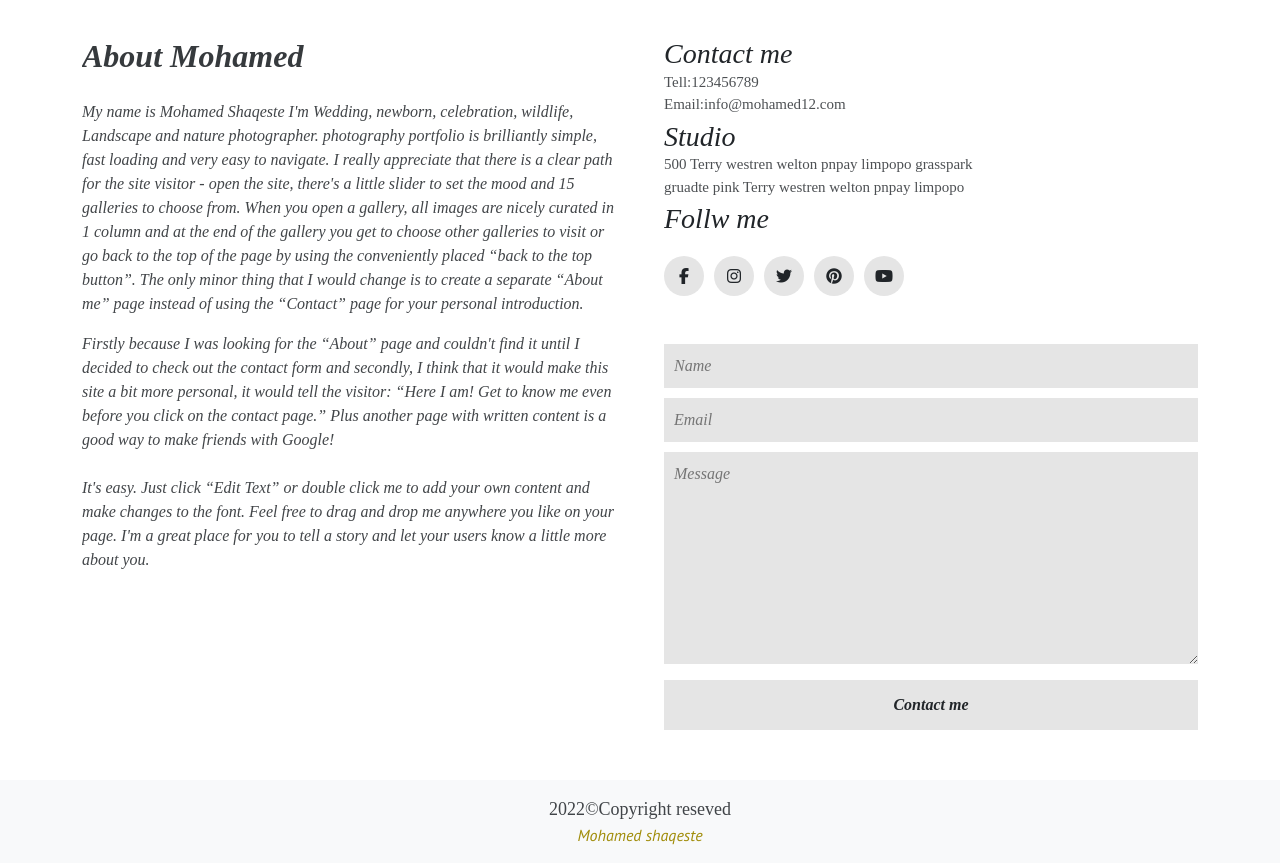
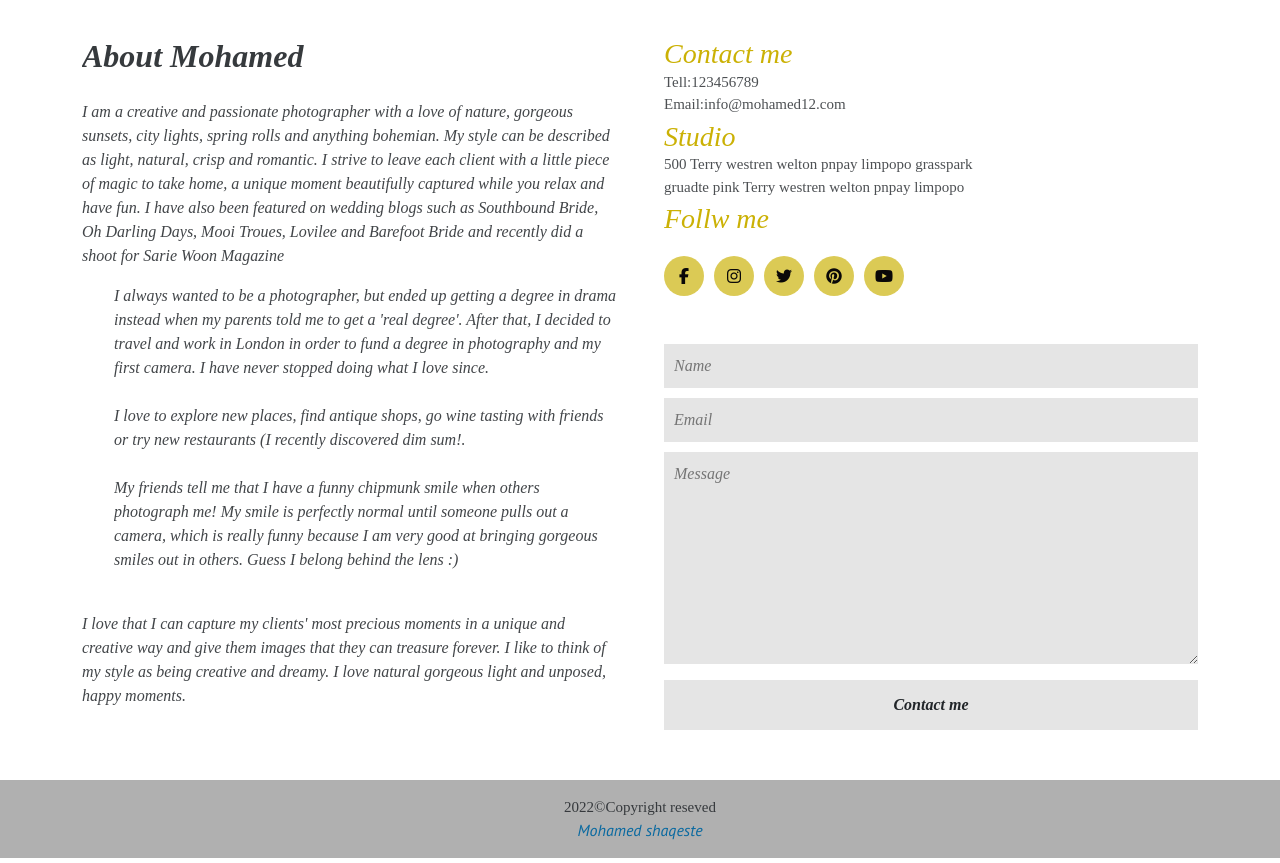
Before and after one commit to ahmed-shiiqaaye/Mohamed-photographer, a plain HTML site: page contact.html in a window 1280 px wide. Shown: the part 862-1725 px from the top of the page. Drawn offline with nearby package versions, Linux system fonts and the light colour scheme; a web font is replaced by a local one.

Commit message:
done the website

```diff
--- a/contact.html
+++ b/contact.html
@@ -7,7 +7,7 @@
     <link rel="stylesheet" href="/sass/style.css">
     <link href="https://fonts.googleapis.com/css2?family=Aladin&family=Contrail+One&family=Fira+Sans:wght@400;500;600&family=Germania+One&family=Josefin+Sans&family=Lato&family=Lobster&family=Montserrat:wght@300;400;500;600;700&family=Niconne&family=Nunito&family=Oleo+Script&family=Oswald:wght@300;400;500;700&family=PT+Sans:ital@1&family=Poppins:wght@400;500&family=Ubuntu:ital,wght@0,400;0,700;1,500&family=Yanone+Kaffeesatz:wght@400;500;600&display=swap" rel="stylesheet">
     <link href="https://cdn.jsdelivr.net/npm/bootstrap@5.0.2/dist/css/bootstrap.min.css" rel="stylesheet" integrity="sha384-EVSTQN3/azprG1Anm3QDgpJLIm9Nao0Yz1ztcQTwFspd3yD65VohhpuuCOmLASjC" crossorigin="anonymous">
-    <title>Artis</title>
+    <title>Mo-photos - Bio</title>
 </head>
 <body>
      <!--  -->
@@ -47,13 +47,19 @@
                 <h2>Get to know more</h2>
             </div>
             <div class="div">
-                <img src="https://media.istockphoto.com/photos/professional-photographer-at-work-picture-id1136024231?k=20&m=1136024231&s=170667a&w=0&h=xfKpNThbzgFEuVQlg21Tni29icmQan0arvvWX_okIYo=" alt="">
+              <img src="/about.jpg" alt="">
                 <div class="row g-5">
                 <div class="inner col-lg-6">
                     <h2>About Mohamed</h2>
-                    <p>My name is Mohamed Shaqeste I'm Wedding, newborn, celebration, wildlife, Landscape and nature photographer. photography portfolio is brilliantly simple, fast loading and very easy to navigate. I really appreciate that there is a clear path for the site visitor - open the site, there's a little slider to set the mood and 15 galleries to choose from. When you open a gallery, all images are nicely curated in 1 column and at the end of the gallery you get to choose other galleries to visit or go back to the top of the page by using the conveniently placed “back to the top button”.
-                    The only minor thing that I would change is to create a separate “About me” page instead of using the “Contact” page for your personal introduction. <br></p>
-                    <p> Firstly because I was looking for the “About” page and couldn't find it until I decided to check out the contact form and secondly, I think that it would make this site a bit more personal, it would tell the visitor: “Here I am! Get to know me even before you click on the contact page.” Plus another page with written content is a good way to make friends with Google! <br> <br> It's easy. Just click “Edit Text” or double click me to add your own content and make changes to the font. Feel free to drag and drop me anywhere you like on your page. I'm a great place for you to tell a story and let your users know a little more about you.</p>
+                    <p>I am a creative and passionate photographer with a love of nature, gorgeous sunsets, city lights, spring rolls and anything bohemian. My style can be described as light, natural, crisp and romantic. I strive to leave each client with a little piece of magic to take home, a unique moment beautifully captured while you relax and have fun. I have also been featured on wedding blogs such as Southbound Bride, Oh Darling Days, Mooi Troues, Lovilee and Barefoot Bride and recently did a shoot for Sarie Woon Magazine</p>
+                    <ul>
+                        <li>I always wanted to be a photographer, but ended up getting a degree in drama instead when my parents told me to get a 'real degree'. After that, I decided to travel and work in London in order to fund a degree in photography and my first camera. I have never stopped doing what I love since.
+                        </li><br>
+                        <li>I love to explore new places, find antique shops, go wine tasting with friends or try new restaurants (I recently discovered dim sum!.</li><br>
+                        <li>My friends tell me that I have a funny chipmunk smile when others photograph me! My smile is perfectly normal until someone pulls out a camera, which is really funny because I am very good at bringing gorgeous smiles out in others. Guess I belong behind the lens :)
+                        </li> <br>
+                    </ul>
+                    <p>I love that I can capture my clients' most precious moments in a unique and creative way and give them images that they can treasure forever. I like to think of my style as being creative and dreamy. I love natural gorgeous light and unposed, happy moments. </p>
                 </div>
                 <div class="forms col-lg-6">
                     <div class="groups mb-1">
@@ -87,7 +93,7 @@
         </div>
     </div>
 
-    <footer class="bg-light py-3">
+    <footer class=" py-3">
       <div class="container">
         <div class="row text-center d-flex justify-content-center align-items-center">
           <p class="col-sm-12">2022&copy;Copyright reseved</p>
--- a/sass/style.scss
+++ b/sass/style.scss
@@ -278,6 +278,15 @@ p {
                 font-family: serif;
                 font-style: italic;
             }
+            .row .inner ul{
+                list-style-type: circle;
+            }
+            .row .inner ul li{
+                font-family: serif;
+                font-style: italic;
+                opacity: .85;
+                list-style-type: circle;
+            }
             .row .forms{
                 .groups{
                     h3{
@@ -285,6 +294,7 @@ p {
                         font-weight: 500;
                         margin-bottom: 0;
                         font-style: italic;
+                        color: rgb(203, 177, 5);
                     }
                     p{
                         font-family: serif;
@@ -303,11 +313,12 @@ p {
                     i{
                         height: 40px;
                         width: 40px;
-                        background-color: #e5e5e5;
+                        background-color: rgba(203, 177, 5, 0.678);
                         display: flex;
                         justify-content: center;
                         align-items: center;
                         border-radius: 50%;
+                        color: #0a0808;
                     }
                 }
                 .form-inputs{
@@ -379,6 +390,7 @@ p {
                     color: white;
                     font-style: italic;
                     margin-bottom: 0;
+                    text-transform: capitalize;
                 }
                 p{
                     font-style: italic;
@@ -498,19 +510,23 @@ p {
     }
 }
 
+footer{
+    background: #b0b0b0;
+}
 footer .container .row{
     align-items: center;
     display: flex;
     justify-content: space-around;
     align-items: center;
     p{
+        font-size: 15px;
         font-family: serif;
         margin: 0;
     }
     div{
         font-family: pt sans;
-        font-size: 13pxx;
+        font-size: 12pxx;
         margin: 0;
-        color: rgb(160, 140, 9);
+        color: rgb(9, 105, 160);
     }
 }
```
Also changed, not shown: album.html (+16 -2 lines), index.html (+2 -2 lines), portfolio.html (+6 -2 lines), services.html (+2 -2 lines), about.jpg (added), sass/style.css, 1 other file.
